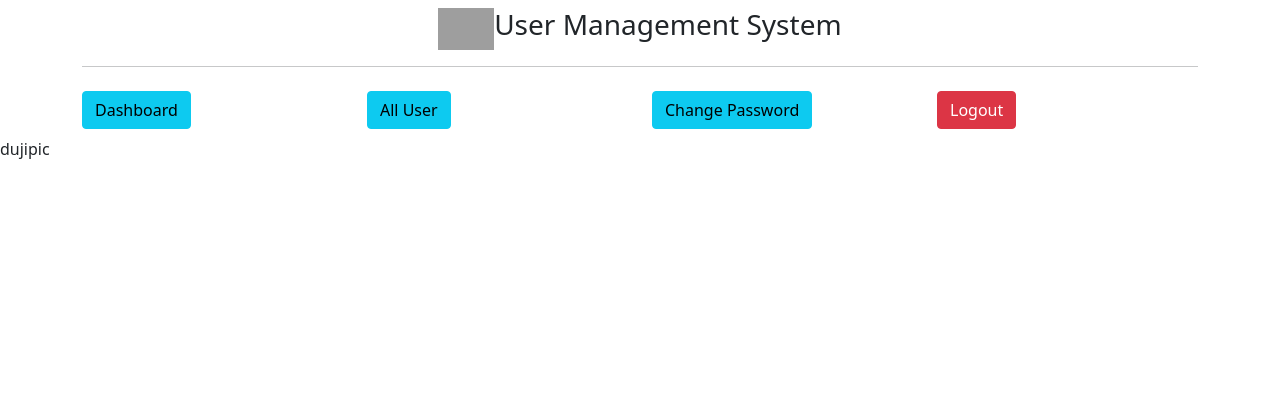
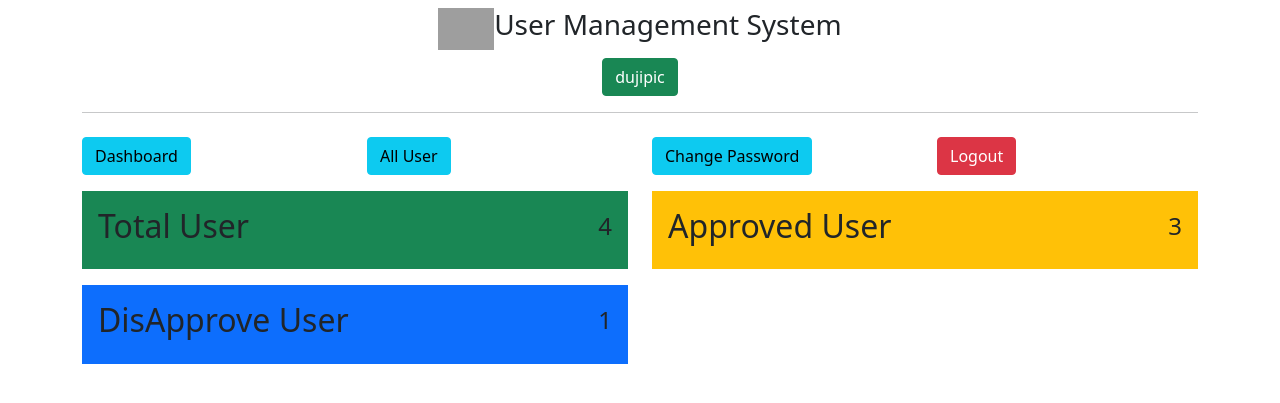
Before and after one commit to hilalahmad32/user-management-system-in-flask, a Flask app: page /admin/dashboard in a window 1280 px wide. Shown: the top 403 px of the page. Run offline with Flask 2, Linux system fonts and the light colour scheme; a user stored in the database is signed in; data comes from the database, SQL or seed files in the repository; both versions use the stored data as it was after the commit; grey boxes are pictures that could not be loaded.

Commit message:
search data

```diff
--- a/main.py
+++ b/main.py
@@ -77,21 +77,27 @@ def adminIndex():
         return render_template('admin/index.html',title="Admin Login")
 
 # admin Dashboard
-# net is not connect so sorry
 @app.route('/admin/dashboard')
 def adminDashboard():
     if not session.get('admin_id'):
         return redirect('/admin/')
-    return render_template('admin/dashboard.html',title="Admin Dashboard")
+    totalUser=User.query.count()
+    totalApprove=User.query.filter_by(status=1).count()
+    NotTotalApprove=User.query.filter_by(status=0).count()
+    return render_template('admin/dashboard.html',title="Admin Dashboard",totalUser=totalUser,totalApprove=totalApprove,NotTotalApprove=NotTotalApprove)
 
 # admin get all user
 @app.route('/admin/get-all-user', methods=["POST","GET"])
 def adminGetAllUser():
     if not session.get('admin_id'):
         return redirect('/admin/')
-
-    users=User.query.all()
-    return render_template('admin/all-user.html',title='Approve User',users=users)
+    if request.method== "POST":
+        search=request.form.get('search')
+        users=User.query.filter(User.username.like('%'+search+'%')).all()
+        return render_template('admin/all-user.html',title='Approve User',users=users)
+    else:
+        users=User.query.all()
+        return render_template('admin/all-user.html',title='Approve User',users=users)
 
 @app.route('/admin/approve-user/<int:id>')
 def adminApprove(id):
--- a/templates/admin/dashboard.html
+++ b/templates/admin/dashboard.html
@@ -3,7 +3,26 @@
 <div class="container">
     {% include 'admin/navbar.html' %}
 </div>
-{% if session.admin_name %}
-{{session.admin_name}}
-{% endif %}
+<div class="container">
+    <div class="row">
+        <div class="col-xl-6 my-2 col-lg-6 col-sm-12">
+            <div class="bg-success d-flex p-3 justify-content-between align-items-center">
+                <h2>Total User</h2>
+                <h4>{{totalUser}}</h4>
+            </div>
+        </div>
+        <div class="col-xl-6 my-2 col-lg-6 col-sm-12">
+            <div class="bg-warning d-flex p-3 justify-content-between align-items-center">
+                <h2>Approved User</h2>
+                <h4>{{totalApprove}}</h4>
+            </div>
+        </div>
+        <div class="col-xl-6 my-2 col-lg-6 col-sm-12">
+            <div class="bg-primary d-flex p-3 justify-content-between align-items-center">
+                <h2>DisApprove User</h2>
+                <h4>{{NotTotalApprove}}</h4>
+            </div>
+        </div>
+    </div>
+</div>
 {% endblock content %}
--- a/templates/admin/layout.html
+++ b/templates/admin/layout.html
@@ -24,6 +24,11 @@
                 User Management System
             </h3>
         </div>
+        <div class="my-2 text-center">
+            {% if session.admin_name %}
+            <button class="btn btn-success">{{session.admin_name}}</button>
+            {% endif %}
+        </div>
         <hr>
     </div>
     {% block content %} {% endblock content %}
```
Also changed, not shown: templates/admin/all-user.html (+8 -0 lines), ums.sqlite, 3 other files.
